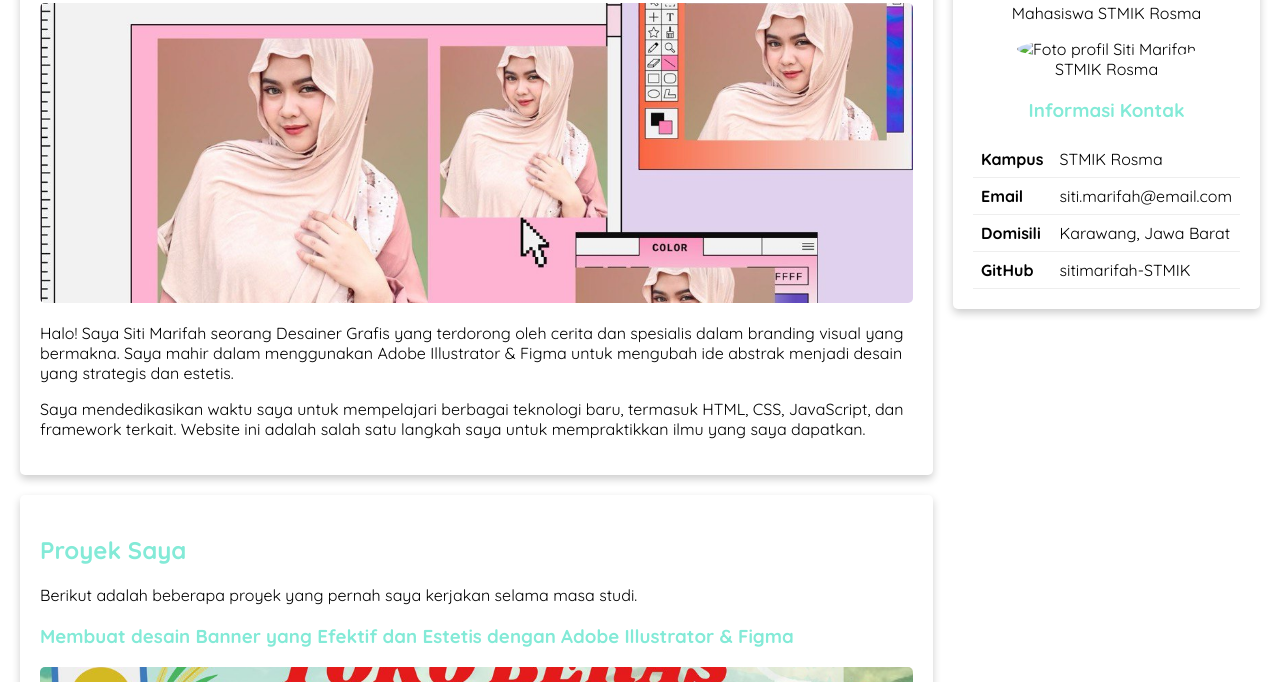
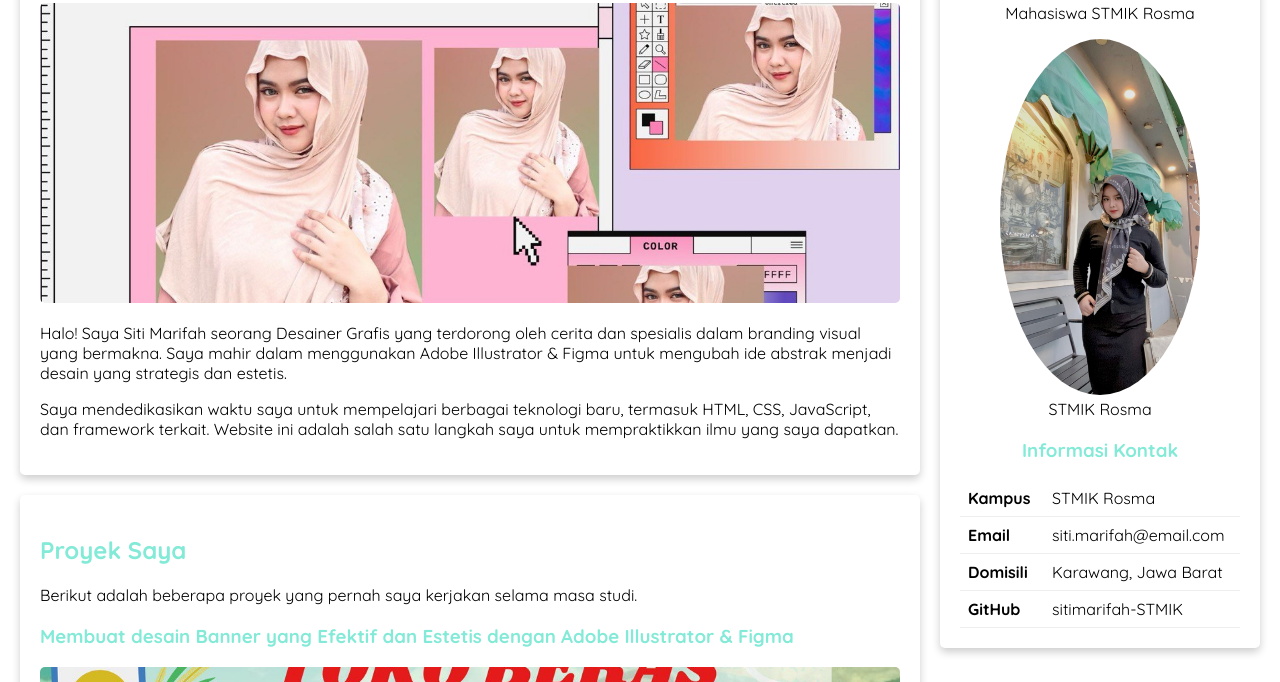
Before and after one commit to sitimarifah-STMIK/project-uts-programing-sitimarifah, a plain HTML site: page index.html in a window 1280 px wide. Shown: the part 418-1100 px from the top of the page. Drawn offline with Linux system fonts and the light colour scheme.

Commit message:
Restore index.html to original version
Restored the index.html file to its original state, correcting the HTML structure and content.

```diff
--- a/index.html
+++ b/index.html
@@ -54,7 +54,7 @@
                     <h2>SITI MARIFAH</h2>
                     <p>Mahasiswa STMIK Rosma</p>
                     <figure>
-                        <img src="assets/image/Profile-card.jpg" alt="Foto profil Siti Marifah">
+                        <img src="assets/image/Profile.jpg" alt="Foto profil Siti Marifah">
                         <figcaption>STMIK Rosma</figcaption>
                     </figure>
                 </header>
```
